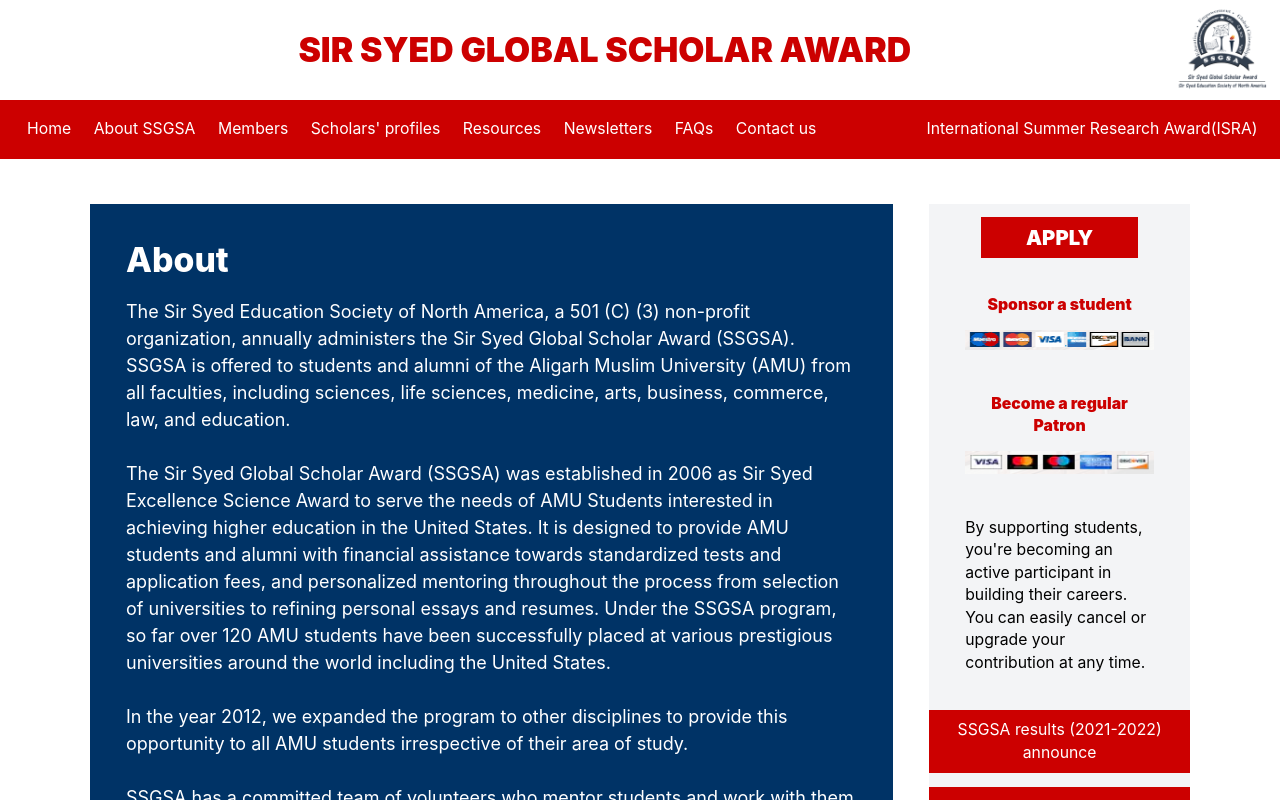
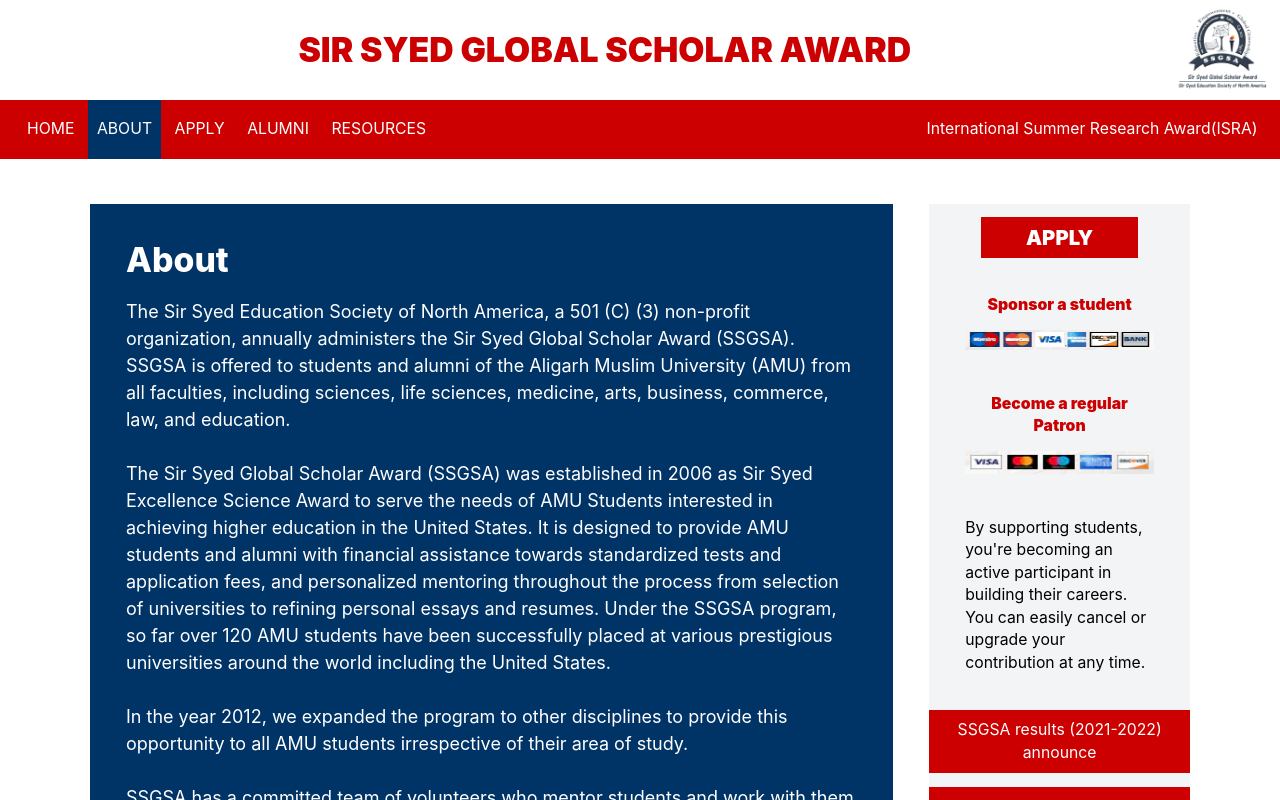
Before and after one commit to ssgsa-us/ssgsa.us, a Next.js app: page /about in a window 1280 px wide. Shown: the top 800 px of the page. Built offline with nearby package versions, Linux system fonts and the light colour scheme.

Commit message:
Add dropdown features in navbar (#48)
* Add dropdown features in navbar

* Update Readme.md for adding new variant detail

* Update color of active link in navbar

```diff
--- a/components/Header.js
+++ b/components/Header.js
@@ -2,11 +2,14 @@ import Image from "next/image";
 import { useState } from "react";
 import logo from "../public/logo.png";
 import Link from "next/dist/client/link";
+import { useRouter } from "next/router";
 
 export default function Header() {
-  const [active, setActive] = useState(false);
+  const [active, setActive] = useState(false)
+  const router = useRouter()
+
   const handleClick = () => {
-    setActive(!active);
+    setActive(!active)
   };
 
   return (
@@ -22,63 +25,10 @@ export default function Header() {
         </div>
       </div>
       <div className="max-w-6xl mx-auto px-4">
-        <div className="flex justify-between">
-          <div className="md:hidden text-white m-1 text-xl font-bold">SSGSA</div>
-          <div className="flex space-x-2">
-            <div className="hidden md:flex items-center space-x-1">
-              <Link href="/">
-                <a className="py-4 px-2 text-white text-sm hover:bg-red-500">
-                  Home
-                </a>
-              </Link>
-              <Link href="/about">
-                <a className="py-4 px-2 text-white hover:bg-red-500 text-sm ">
-                  About SSGSA
-                </a>
-              </Link>
-              <Link href="#">
-                <a className="py-4 px-2 text-white hover:bg-red-500 text-sm">
-                  Members
-                </a>
-              </Link>
-              <Link href="#">
-                <a className="py-4 px-2 text-white hover:bg-red-500 text-sm">
-                  Scholars&apos; profiles
-                </a>
-              </Link>
-              <Link href="#">
-                <a className="py-4 px-2 text-white hover:bg-red-500 text-sm">
-                  Resources
-                </a>
-              </Link>
-              <Link href="#">
-                <a className="py-4 px-2 text-white hover:bg-red-500 text-sm">
-                  Newsletters
-                </a>
-              </Link>
-              <Link href="#">
-                <a className="py-4 px-2 text-white hover:bg-red-500 text-sm">
-                  FAQs
-                </a>
-              </Link>
-              <Link href="#">
-                <a className="py-4 px-2 text-white hover:bg-red-500 text-sm">
-                  Contact us
-                </a>
-              </Link>
-            </div>
-          </div>
+        <div className="md:hidden flex justify-between">
+          <div className="text-white m-1 text-xl font-bold">SSGSA</div>
 
-          <div className="hidden md:flex items-center space-x-1">
-            <a
-              href="#"
-              className="py-4 px-1 text-white hover:bg-red-500 text-sm"
-            >
-              International Summer Research Award(ISRA)
-            </a>
-          </div>
-
-          <div className="md:hidden flex items-center">
+          <div className="flex items-center">
             <button
               className="mobile-menu-button hover:bg-red-500 text-white"
               onClick={handleClick}
@@ -104,52 +54,151 @@ export default function Header() {
             </button>
           </div>
         </div>
+
+        <div className={`${active ? "py-1 md:py-0" : "hidden"} md:flex md:justify-between `}>
+          <div className="flex space-x-2">
+            <div className="flex flex-col w-full md:flex-row md:items-center md:space-x-1">
+              <div className={`md:flex md:flex-col md:justify-center h-full hover:bg-blue-850 ${router.pathname == '/' && "bg-blue-850"}`}>
+                <Link href="/">
+                  <a className="py-4 px-2 text-white text-sm">
+                    HOME
+                  </a>
+                </Link>
+              </div>
+              <div className={`group w-full h-full hover:bg-blue-850 ${router.pathname == '/about' && "bg-blue-850"}`}>
+                <div className="md:flex md:flex-col md:justify-center md:h-full">
+                  <Link href="">
+                    <a className="py-4 px-2 text-white text-sm">
+                      ABOUT
+                    </a>
+                  </Link>
                 </div>
 
-      <div className={`${active ? "md:hidden py-1" : "hidden md:hidden"}`}>
+                <div className="flex-col md:absolute md:top-full bg-red-850 md:bg-gray-200 hidden group-hover:flex w-auto">
                   <Link href="/about">
-          <a className="block text-white py-1 px-5 text-sm hover:bg-red-500">
-            About SSGSA
+                    <a className="px-4 md:py-4 md:px-2 text-white md:text-blue-850 hover:bg-blue-850 hover:text-white text-sm">
+                      Foundation Of SSGSA
                     </a>
                   </Link>
-        <Link href="#">
-          <a className="block text-white py-1 px-5 text-sm hover:bg-red-500">
+                  <Link href="/about">
+                    <a className="px-4 md:py-4 md:px-2 text-white md:text-blue-850 hover:bg-blue-850 hover:text-white text-sm">
+                      Mission
+                    </a>
+                  </Link>
+                  <div className="navgroup hover:bg-blue-850">
+                    <div className="flex">
+                      <Link href="">
+                        <a className="px-4 md:py-4 md:px-2 text-white md:text-blue-850 navgroup-text text-sm w-full">
                           Members
                         </a>
                       </Link>
-        <Link href="#">
-          <a className="block text-white py-1 px-5 text-sm hover:bg-red-500">
-            Scholars&apos; profiles
+                    </div>
+
+                    <div className="flex-col md:absolute md:left-full md:top-1/2 bg-red-850 md:bg-gray-200 hidden navgroup-box w-full">
+                      <Link href="/about">
+                        <a className="px-6 md:py-4 md:px-2 text-white md:text-blue-850 hover:bg-blue-850 hover:text-white text-sm">
+                          Executive Committee
                         </a>
                       </Link>
-        <Link href="#">
-          <a className="block text-white py-1 px-5 text-sm hover:bg-red-500">
-            Resources
+                      <Link href="/about">
+                        <a className="px-6 md:py-4 md:px-2 text-white md:text-blue-850 hover:bg-blue-850 hover:text-white text-sm">
+                          Advisory Board
                         </a>
                       </Link>
-        <Link href="#">
-          <a className="block text-white py-1 px-5 text-sm hover:bg-red-500">
-            Newsletters
+                      <Link href="/about">
+                        <a className="px-6 md:py-4 md:px-2 text-white md:text-blue-850 hover:bg-blue-850 hover:text-white text-sm">
+                          Leadership History
                         </a>
                       </Link>
-        <Link href="#">
-          <a className="block text-white py-1 px-5 text-sm hover:bg-red-500">
+                      <Link href="/about">
+                        <a className="px-6 md:py-4 md:px-2 text-white md:text-blue-850 hover:bg-blue-850 hover:text-white text-sm">
+                          Donors And Contributors
+                        </a>
+                      </Link>
+                    </div>
+                  </div>
+                  <Link href="/about">
+                    <a className="px-4 md:py-4 md:px-2 text-white md:text-blue-850 hover:bg-blue-850 hover:text-white text-sm">
+                      Our Alumni
+                    </a>
+                  </Link>
+                </div>
+              </div>
+              <div className={`group h-full hover:bg-blue-850 ${router.pathname == '/apply' && "bg-blue-850"}`}>
+                <div className="md:flex md:flex-col md:justify-center md:h-full">
+                  <Link href="">
+                    <a className="py-4 px-2 text-white text-sm">
+                      APPLY
+                    </a>
+                  </Link>
+                </div>
+
+                <div className="flex-col md:absolute md:top-full bg-red-850 md:bg-gray-200 hidden group-hover:flex w-auto">
+                  <Link href="">
+                    <a className="px-4 md:py-4 md:px-2 text-white md:text-blue-850 hover:bg-blue-850 hover:text-white text-sm">
+                      Who can apply?
+                    </a>
+                  </Link>
+                  <Link href="">
+                    <a className="px-4 md:py-4 md:px-2 text-white md:text-blue-850 hover:bg-blue-850 hover:text-white text-sm">
+                      Application Timeline: 2022-2023
+                    </a>
+                  </Link>
+                  <Link href="">
+                    <a className="px-4 md:py-4 md:px-2 text-white md:text-blue-850 hover:bg-blue-850 hover:text-white text-sm">
                       FAQs
                     </a>
                   </Link>
-        <Link href="#">
-          <a className="block text-white py-1 px-5 text-sm hover:bg-red-500">
-            Contact us
+                  <Link href="">
+                    <a className="px-4 md:py-4 md:px-2 text-white hover:bg-blue-850 md:hover:bg-red-850 md:bg-red-850 text-white text-sm">
+                      Start Your Application!
                     </a>
                   </Link>
-        <Link href="#">
+                </div>
+              </div>
+              <div className={`group h-full hover:bg-blue-850 ${router.pathname == '/alumni' && "bg-blue-850"}`}>
+                <div className="md:flex md:flex-col md:justify-center md:h-full">
+                  <Link href="">
+                    <a className="py-4 px-2 text-white text-sm">
+                      ALUMNI
+                    </a>
+                  </Link>
+                </div>
+
+                <div className="flex-col md:absolute md:top-full bg-red-850 md:bg-gray-200 hidden group-hover:flex w-auto">
+                  <Link href="">
+                    <a className="px-4 md:py-4 md:px-2 text-white md:text-blue-850 hover:bg-blue-850 hover:text-white text-sm">
+                      Testimonials
+                    </a>
+                  </Link>
+                  <Link href="">
+                    <a className="px-4 md:py-4 md:px-2 text-white md:text-blue-850 hover:bg-blue-850 hover:text-white text-sm">
+                      Awardees
+                    </a>
+                  </Link>
+                </div>
+              </div>
+              <div className={`md:flex md:flex-col md:justify-center h-full hover:bg-blue-850 ${router.pathname == '/resources' && "bg-blue-850"}`}>
+                <Link href="">
+                  <a className="py-4 px-2 text-white text-sm">
+                    RESOURCES
+                  </a>
+                </Link>
+              </div>
+            </div>
+          </div>
+
+          <div className="md:flex md:items-center md:space-x-1">
+            <div className={`flex flex-col justify-center h-full hover:bg-blue-850 ${router.pathname == '/isra' && "bg-blue-850"}`}>
               <a
                 href="#"
-            className="block text-white py-1 px-5 text-sm hover:bg-white"
+                className="px-2 md:py-4 md:px-1 text-white text-sm"
               >
                 International Summer Research Award(ISRA)
               </a>
-        </Link>
+            </div>
+          </div>
+        </div>
       </div>
     </nav>
   );
--- a/styles/globals.css
+++ b/styles/globals.css
@@ -21,3 +21,11 @@ a {
 * {
   box-sizing: border-box;
 }
+
+.navgroup:hover .navgroup-text {
+  color: white;
+}
+
+.navgroup:hover .navgroup-box {
+  display: flex;
+}
--- a/tailwind.config.js
+++ b/tailwind.config.js
@@ -14,7 +14,9 @@ module.exports = {
     },
   },
   variants: {
-    extend: {},
+    extend: {
+      display: ['group-hover'],
+    },
   },
   plugins: [],
 }
```
Also changed, not shown: 1 other file (tests, documents, lock files or other folders). Lines whose indentation alone changed are shown as unchanged.
